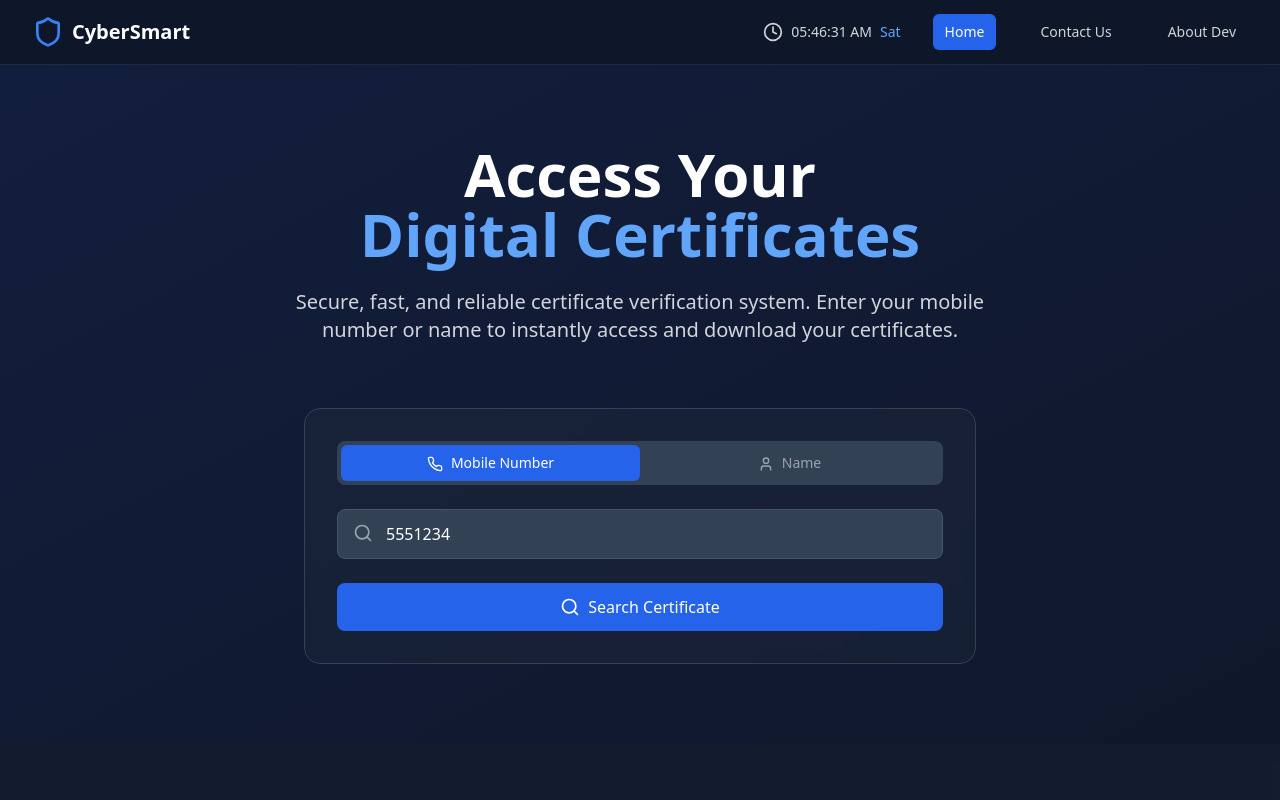
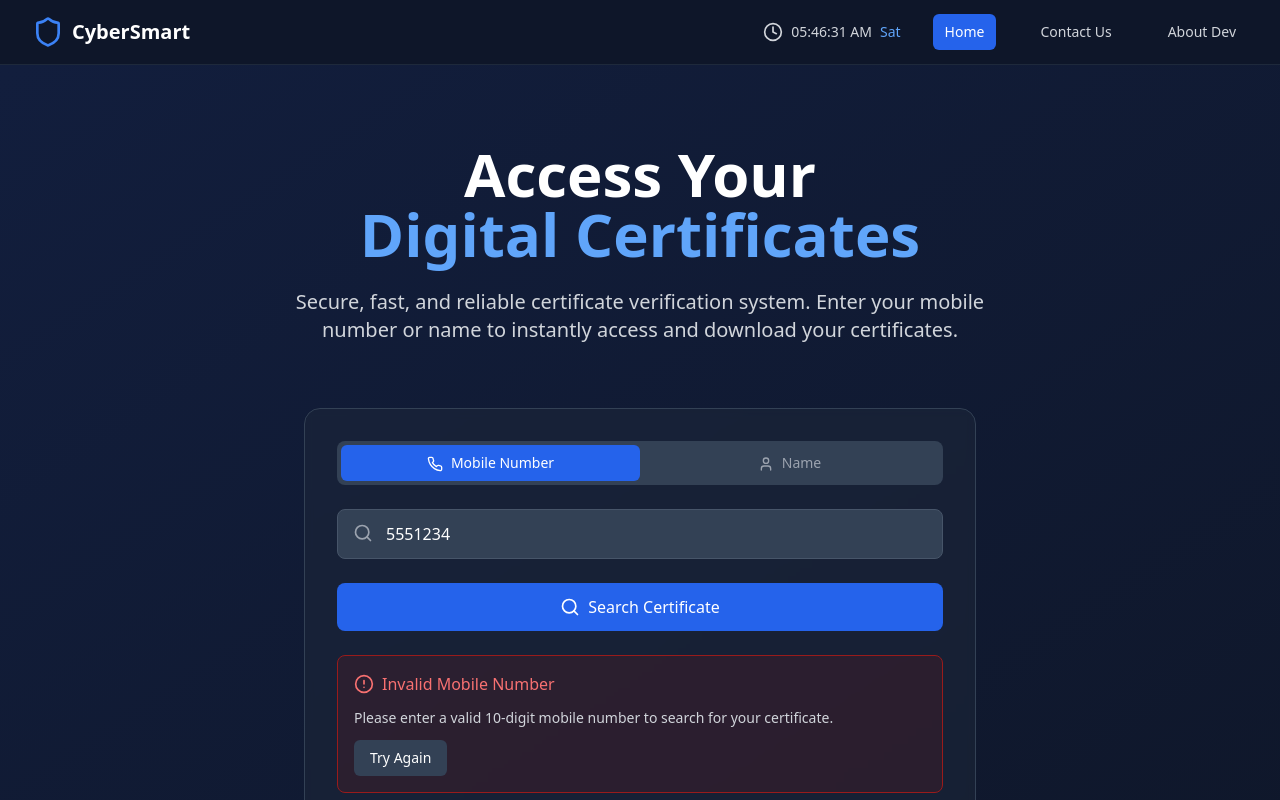
Before and after one commit to ei-sanu/cybersmart, a React (Vite) app: page / in a window 1280 px wide. Both pictures are taken after typing "5551234" into the empty fields and a click on the button "Search Certificate". Shown: the top 800 px of the page. Built offline with nearby package versions, Linux system fonts and the light colour scheme.

Commit message:
fixing errors

```diff
--- a/src/pages/Home.tsx
+++ b/src/pages/Home.tsx
@@ -1,5 +1,6 @@
 import { AlertCircle, CheckCircle, Download, Phone, Search, User } from 'lucide-react';
 import { useState } from 'react';
+import { Link } from 'react-router-dom';
 import { Student, studentsData } from '../data/students';
 
 const Home = () => {
@@ -8,14 +9,16 @@ const Home = () => {
   const [foundStudent, setFoundStudent] = useState<Student | null>(null);
   const [showNoResults, setShowNoResults] = useState(false);
   const [downloading, setDownloading] = useState(false);
+  const [showInvalidMobile, setShowInvalidMobile] = useState(false);
 
   const handleSearch = () => {
     setShowNoResults(false);
     setFoundStudent(null);
+    setShowInvalidMobile(false); // Reset invalid mobile message
 
     if (searchType === 'mobile') {
       if (searchValue.length !== 10) {
-        alert('Please enter a valid 10-digit mobile number');
+        setShowInvalidMobile(true); // Show invalid mobile message
         return;
       }
       const student = studentsData.find(s => s.mobile === searchValue);
@@ -31,7 +34,7 @@ const Home = () => {
       if (student) {
         setFoundStudent(student);
       } else {
-        alert('No certificate found for this name. Please check the spelling.');
+        setShowNoResults(true); // Changed from alert to use state
       }
     }
   };
@@ -59,6 +62,13 @@ const Home = () => {
     setSearchType('name');
     setSearchValue('');
     setShowNoResults(false);
+    setFoundStudent(null);
+  };
+
+  const resetSearch = () => {
+    setSearchValue('');
+    setShowNoResults(false);
+    setShowInvalidMobile(false);
     setFoundStudent(null);
   };
 
@@ -131,8 +141,27 @@ const Home = () => {
                 Search Certificate
               </button>
 
+              {/* Invalid Mobile Number Message */}
+              {showInvalidMobile && (
+                <div className="mt-6 p-4 bg-red-900/20 border border-red-800 rounded-lg animate-fade-in">
+                  <div className="flex items-center text-red-400 mb-3">
+                    <AlertCircle className="h-5 w-5 mr-2" />
+                    <span className="font-medium">Invalid Mobile Number</span>
+                  </div>
+                  <p className="text-gray-300 text-sm mb-3">
+                    Please enter a valid 10-digit mobile number to search for your certificate.
+                  </p>
+                  <button
+                    onClick={resetSearch}
+                    className="bg-slate-700 hover:bg-slate-600 text-white text-sm font-medium py-2 px-4 rounded-md transition-colors"
+                  >
+                    Try Again
+                  </button>
+                </div>
+              )}
+
               {/* No Results Message */}
-              {showNoResults && (
+              {showNoResults && searchType === 'mobile' && (
                 <div className="mt-6 p-4 bg-yellow-900/20 border border-yellow-800 rounded-lg">
                   <div className="flex items-center text-yellow-400 mb-3">
                     <AlertCircle className="h-5 w-5 mr-2" />
@@ -147,6 +176,36 @@ const Home = () => {
                   >
                     Search by Name Instead
                   </button>
+                </div>
+              )}
+
+              {/* No Results Message for Name Search */}
+              {showNoResults && searchType === 'name' && (
+                <div className="mt-6 p-4 bg-red-900/20 border border-red-800 rounded-lg animate-fade-in">
+                  <div className="flex items-center text-red-400 mb-3">
+                    <AlertCircle className="h-5 w-5 mr-2" />
+                    <span className="font-medium">Certificate Not Found</span>
+                  </div>
+                  <p className="text-gray-300 text-sm mb-3">
+                    No certificate found for name: {searchValue}
+                  </p>
+                  <div className="flex items-center justify-between mt-4">
+                    <button
+                      onClick={resetSearch}
+                      className="bg-slate-700 hover:bg-slate-600 text-white text-sm font-medium py-2 px-4 rounded-md transition-colors"
+                    >
+                      Try Again
+                    </button>
+                    <Link
+                      to="/contact"
+                      className="bg-blue-600 hover:bg-blue-700 text-white text-sm font-medium py-2 px-4 rounded-md transition-colors flex items-center"
+                    >
+                      <span>Contact Support</span>
+                      <svg className="w-4 h-4 ml-2" fill="none" stroke="currentColor" viewBox="0 0 24 24">
+                        <path strokeLinecap="round" strokeLinejoin="round" strokeWidth={2} d="M9 5l7 7-7 7" />
+                      </svg>
+                    </Link>
+                  </div>
                 </div>
               )}
 
```
